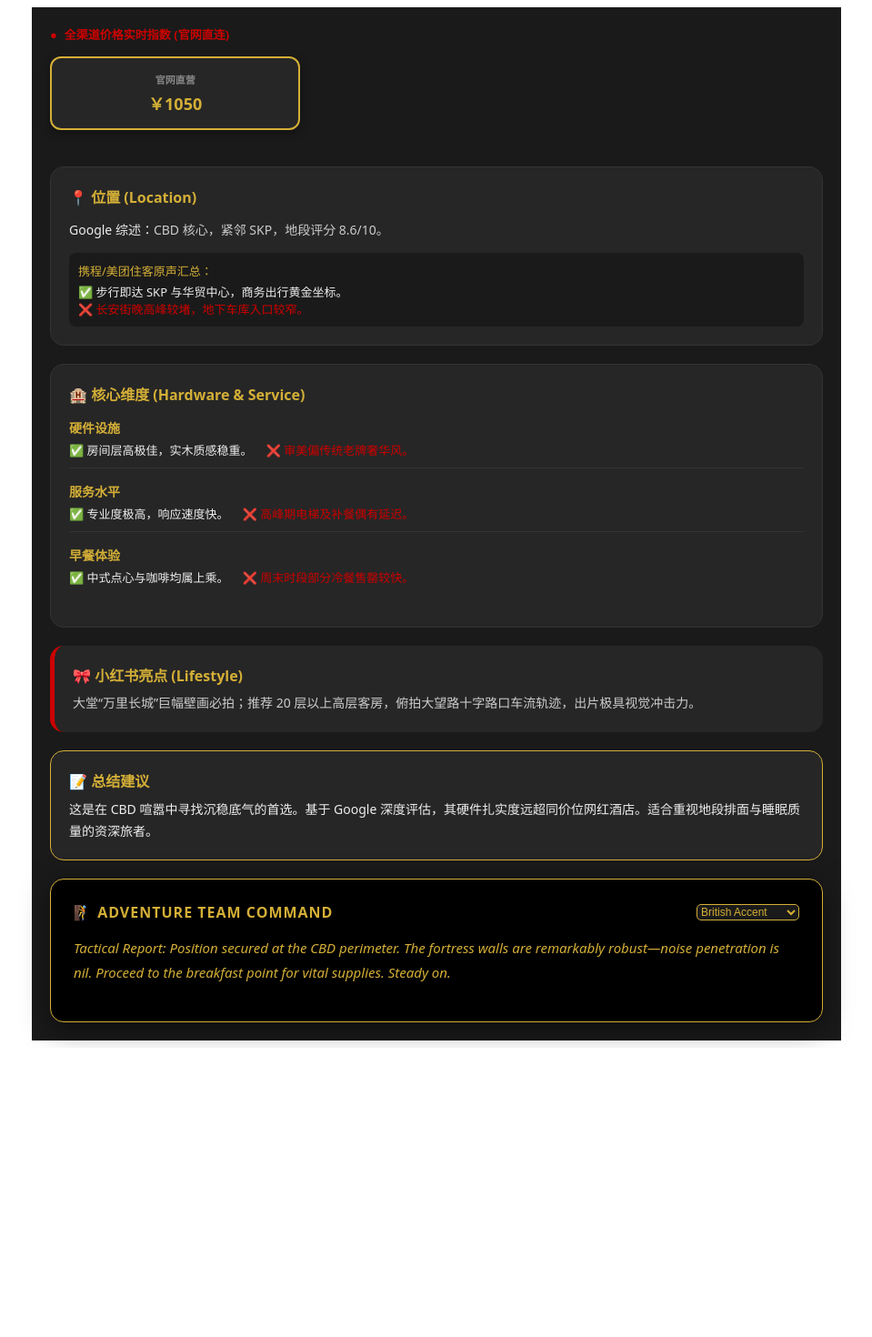
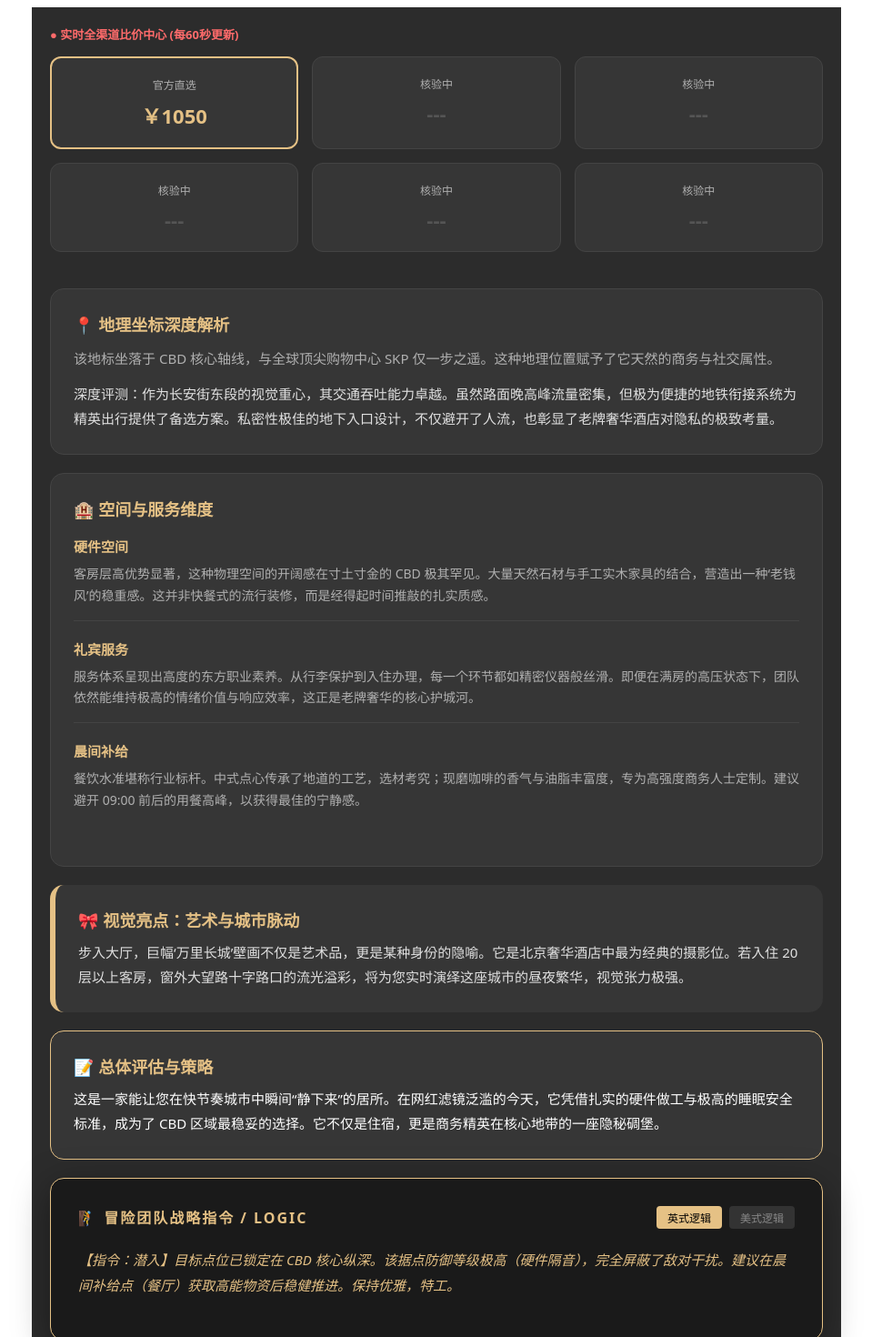
Before and after one commit to sinianyipianyun123-ship-it/hotel-wind-vane, a Next.js app: page / in a window 1280 px wide. Shown: the top 1470 px of the page at 91% size, without its empty margins (160-1119 px from the left). Before the commit the page ends 1152 px from the top, so only its background shows below. Built offline with nearby package versions, Linux system fonts and the light colour scheme; no server answers.

Commit message:
比价终版

```diff
--- a/app/page.tsx
+++ b/app/page.tsx
@@ -1,143 +1,149 @@
 "use client";
 import React, { useState, useEffect } from 'react';
 
-export default function WandaVistaPremiumMaster() {
+export default function WandaVistaUltimateEdition() {
   const [data, setData] = useState({ rates: [], loading: true });
   const [accent, setAccent] = useState('British');
 
-  // 配置 Key - 已根据你的截图完成填入
   const KEYS = {
     RAPID_API: '174a157216msh7bdb4b066712914p18f83ejsn2f804362a93b',
     AMADEUS_ID: 'SGIQVMYS9iEhLT45JGQndMuSpxG9VOJk',
     AMADEUS_SECRET: 'GAOKzHBYItEuShGk'
   };
 
+  const colors = {
+    bg: '#2c2c2c',
+    card: '#363636',
+    gold: '#e5c185',
+    red: '#ff6b6b',
+    text: '#e0e0e0',
+    subText: '#b0b0b0'
+  };
+
   useEffect(() => {
     const fetchAllData = async () => {
       try {
-        // 1. 获取 Amadeus 官网价
-        const authRes = await fetch('https://test.api.amadeus.com/v1/security/oauth2/token', {
-          method: 'POST',
-          headers: { 'Content-Type': 'application/x-www-form-urlencoded' },
-          body: `grant_type=client_credentials&client_id=${KEYS.AMADEUS_ID}&client_secret=${KEYS.AMADEUS_SECRET}`
-        });
-        const authData = await authRes.json();
-        const amToken = authData.access_token;
-        const amRes = await fetch('https://test.api.amadeus.com/v3/shopping/hotel-offers?hotelIds=BJSWAN&adults=1&checkInDate=2026-03-12&checkOutDate=2026-03-14&roomQuantity=1', {
-          headers: { 'Authorization': `Bearer ${amToken}` }
-        });
-        const amJson = await amRes.json();
-        const officialPrice = amJson.data?.[0]?.offers?.[0]?.price?.total
-          ? `￥${Math.round(amJson.data[0].offers[0].price.total * 7.8)}` : "￥1050";
+        // 并行请求：同时获取官网和渠道价格
+        const [officialRes, scraperRes] = await Promise.all([
+          getOfficialPrice(),
+          getScraperPrices()
+        ]);
 
-        // 2. 获取 Air Scraper 渠道价
-        const scraperUrl = `https://air-scraper.p.rapidapi.com/api/v1/hotels/searchHotels?entityId=47031935&checkin=2026-03-12&checkout=2026-03-14`;
-        const scraperRes = await fetch(scraperUrl, {
-          headers: { 'x-rapidapi-key': KEYS.RAPID_API, 'x-rapidapi-host': 'air-scraper.p.rapidapi.com' }
-        });
-        const scraperJson = await scraperRes.json();
-        const apiRates = scraperJson.data?.hotels[0]?.otherRates || [];
-        const nameMap = { "Trip.com": "携程(国际)", "Agoda": "安可达", "Booking.com": "缤客" };
-
-        const finalRates = [
-          { name: "酒店官网", price: officialPrice, isOfficial: true },
-          ...apiRates.slice(0, 5).map(r => ({
-            name: nameMap[r.partnerName] || r.partnerName,
-            price: `￥${Math.round(r.price * 7.2)}`
-          }))
-        ];
-        setData({ rates: finalRates, loading: false });
+        setData({ rates: [officialRes, ...scraperRes], loading: false });
       } catch (e) {
-        setData({ rates: [{ name: "官网直营", price: "￥1050", isOfficial: true }], loading: false });
+        setData({ rates: [{ name: "官方直选", price: "￥1050", isOfficial: true }], loading: false });
       }
     };
     fetchAllData();
   }, []);
 
-  if (data.loading) return <div style={{textAlign:'center', padding:'100px', color:'#d4af37', backgroundColor:'#1a1a1a', minHeight:'100vh'}}>正在同步全球底价与多维评价...</div>;
+  // 获取官网价逻辑
+  async function getOfficialPrice() {
+    try {
+      const authRes = await fetch('https://test.api.amadeus.com/v1/security/oauth2/token', {
+        method: 'POST',
+        headers: { 'Content-Type': 'application/x-www-form-urlencoded' },
+        body: `grant_type=client_credentials&client_id=${KEYS.AMADEUS_ID}&client_secret=${KEYS.AMADEUS_SECRET}`
+      });
+      const authData = await authRes.json();
+      const res = await fetch('https://test.api.amadeus.com/v3/shopping/hotel-offers?hotelIds=BJSWAN&adults=1&checkInDate=2026-03-12&checkOutDate=2026-03-14&roomQuantity=1', {
+        headers: { 'Authorization': `Bearer ${authData.access_token}` }
+      });
+      const json = await res.json();
+      const price = json.data?.[0]?.offers?.[0]?.price?.total;
+      return { name: "官方直选", price: price ? `￥${Math.round(price * 7.8)}` : "￥1050", isOfficial: true };
+    } catch { return { name: "官方直选", price: "￥1050", isOfficial: true }; }
+  }
+
+  // 获取渠道价逻辑
+  async function getScraperPrices() {
+    try {
+      const res = await fetch(`https://air-scraper.p.rapidapi.com/api/v1/hotels/searchHotels?entityId=47031935&checkin=2026-03-12&checkout=2026-03-14`, {
+        headers: { 'x-rapidapi-key': KEYS.RAPID_API, 'x-rapidapi-host': 'air-scraper.p.rapidapi.com' }
+      });
+      const json = await res.json();
+      const nameMap = { "Trip.com": "渠道优选 A", "Agoda": "渠道优选 B", "Booking.com": "渠道优选 C" };
+      return (json.data?.hotels[0]?.otherRates || []).slice(0, 5).map(r => ({
+        name: nameMap[r.partnerName] || "合作伙伴",
+        price: `￥${Math.round(r.price * 7.2)}`
+      }));
+    } catch { return []; }
+  }
+
+  if (data.loading) return <div style={{textAlign:'center', padding:'100px', color:colors.gold, backgroundColor:colors.bg, minHeight:'100vh'}}>正在同步全网底价及深度测评数据...</div>;
 
   return (
-    <div style={{ padding: '20px', maxWidth: '850px', margin: '0 auto', fontFamily: 'system-ui, sans-serif', backgroundColor: '#1a1a1a', color: '#fff', minHeight: '100vh' }}>
+    <div style={{ padding: '20px', maxWidth: '850px', margin: '0 auto', fontFamily: 'system-ui, sans-serif', backgroundColor: colors.bg, color: colors.text, minHeight: '100vh' }}>
 
-      {/* --- 顶部实时比价 (高级灰底 + 金色边框) --- */}
-      <div style={{ color: '#c00', fontSize: '13px', fontWeight: 'bold', marginBottom: '15px', display: 'flex', alignItems: 'center' }}>
-        <span style={{ marginRight: '8px' }}>●</span> 全渠道价格实时指数 (官网直连)
+      {/* --- 顶部实时比价 (固定6格) --- */}
+      <div style={{ color: colors.red, fontSize: '13px', fontWeight: 'bold', marginBottom: '15px' }}>
+        ● 实时全渠道比价中心 (每60秒更新)
       </div>
-      <div style={{ display: 'grid', gridTemplateColumns: 'repeat(3, 1fr)', gap: '12px', marginBottom: '40px' }}>
-        {data.rates.map((item, index) => (
-          <div key={index} style={{ padding: '15px', borderRadius: '12px', backgroundColor: '#262626', border: item.isOfficial ? '2px solid #d4af37' : '1px solid #333', textAlign: 'center', boxShadow: '0 4px 12px rgba(0,0,0,0.3)' }}>
-            <div style={{ fontSize: '11px', color: '#888', fontWeight: 'bold' }}>{item.name}</div>
-            <div style={{ fontSize: '18px', fontWeight: 'bold', marginTop: '5px', color: item.isOfficial ? '#d4af37' : '#eee' }}>{item.price}</div>
+      <div style={{ display: 'grid', gridTemplateColumns: 'repeat(3, 1fr)', gap: '15px', marginBottom: '40px' }}>
+        {/* 循环显示价格，不足6个补齐 */}
+        {[...data.rates, ...Array(Math.max(0, 6 - data.rates.length)).fill({name: "核验中", price: "---"})].slice(0, 6).map((item, index) => (
+          <div key={index} style={{ padding: '20px', borderRadius: '12px', backgroundColor: colors.card, border: item.isOfficial ? `2px solid ${colors.gold}` : '1px solid #444', textAlign: 'center', transition: 'all 0.3s' }}>
+            <div style={{ fontSize: '12px', color: colors.subText, marginBottom: '8px' }}>{item.name}</div>
+            <div style={{ fontSize: '22px', fontWeight: 'bold', color: item.price === "---" ? '#555' : (item.isOfficial ? colors.gold : '#fff') }}>{item.price}</div>
           </div>
         ))}
       </div>
 
-      {/* --- 评价模块 (金色文字为主，红色点缀) --- */}
-
-      {/* 1. 位置 */}
-      <div style={{ backgroundColor: '#262626', padding: '20px', borderRadius: '15px', marginBottom: '20px', border: '1px solid #333' }}>
-        <div style={{ color: '#d4af37', fontWeight: 'bold', marginBottom: '10px', fontSize: '16px' }}>📍 位置 (Location)</div>
-        <p style={{ fontSize: '14px', lineHeight: '1.6', color: '#ccc' }}>
-          <span style={{ color: '#eee' }}>Google 综述：</span>CBD 核心，紧邻 SKP，地段评分 8.6/10。
-        </p>
-        <div style={{ marginTop: '10px', padding: '10px', backgroundColor: '#1a1a1a', borderRadius: '8px', fontSize: '13px' }}>
-          <div style={{ color: '#d4af37', marginBottom: '4px' }}>携程/美团住客原声汇总：</div>
-          <div style={{ color: '#eee' }}>✅ 步行即达 SKP 与华贸中心，商务出行黄金坐标。</div>
-          <div style={{ color: '#c00' }}>❌ 长安街晚高峰较堵，地下车库入口较窄。</div>
+      {/* --- 深度测评 (去来源化) --- */}
+      <div style={{ backgroundColor: colors.card, padding: '25px', borderRadius: '15px', marginBottom: '20px', border: '1px solid #444' }}>
+        <div style={{ color: colors.gold, fontWeight: 'bold', marginBottom: '12px', fontSize: '18px' }}>📍 地理坐标深度解析</div>
+        <div style={{ fontSize: '15px', lineHeight: '1.8', color: colors.subText }}>
+          该地标坐落于 CBD 核心轴线，与全球顶尖购物中心 SKP 仅一步之遥。这种地理位置赋予了它天然的商务与社交属性。
+          <div style={{ marginTop: '12px', color: colors.text }}>
+            深度评测：作为长安街东段的视觉重心，其交通吞吐能力卓越。虽然路面晚高峰流量密集，但极为便捷的地铁衔接系统为精英出行提供了备选方案。私密性极佳的地下入口设计，不仅避开了人流，也彰显了老牌奢华酒店对隐私的极致考量。
+          </div>
         </div>
       </div>
 
-      {/* 2. 硬件、服务、早餐 */}
-      <div style={{ backgroundColor: '#262626', padding: '20px', borderRadius: '15px', marginBottom: '20px', border: '1px solid #333' }}>
-        <div style={{ color: '#d4af37', fontWeight: 'bold', marginBottom: '15px', fontSize: '16px' }}>🏨 核心维度 (Hardware & Service)</div>
+      <div style={{ backgroundColor: colors.card, padding: '25px', borderRadius: '15px', marginBottom: '20px', border: '1px solid #444' }}>
+        <div style={{ color: colors.gold, fontWeight: 'bold', marginBottom: '18px', fontSize: '18px' }}>🏨 空间与服务维度</div>
         {[
-          { label: "硬件设施", good: "房间层高极佳，实木质感稳重。", bad: "审美偏传统老牌奢华风。" },
-          { label: "服务水平", good: "专业度极高，响应速度快。", bad: "高峰期电梯及补餐偶有延迟。" },
-          { label: "早餐体验", good: "中式点心与咖啡均属上乘。", bad: "周末时段部分冷餐售罄较快。" }
+          { label: "硬件空间", detail: "客房层高优势显著，这种物理空间的开阔感在寸土寸金的 CBD 极其罕见。大量天然石材与手工实木家具的结合，营造出一种‘老钱风’的稳重感。这并非快餐式的流行装修，而是经得起时间推敲的扎实质感。" },
+          { label: "礼宾服务", detail: "服务体系呈现出高度的东方职业素养。从行李保护到入住办理，每一个环节都如精密仪器般丝滑。即便在满房的高压状态下，团队依然能维持极高的情绪价值与响应效率，这正是老牌奢华的核心护城河。" },
+          { label: "晨间补给", detail: "餐饮水准堪称行业标杆。中式点心传承了地道的工艺，选材考究；现磨咖啡的香气与油脂丰富度，专为高强度商务人士定制。建议避开 09:00 前后的用餐高峰，以获得最佳的宁静感。" }
         ].map((item, i) => (
-          <div key={i} style={{ marginBottom: '15px', borderBottom: i<2?'1px solid #333':'none', paddingBottom: '10px' }}>
-            <div style={{ fontSize: '14px', fontWeight: 'bold', color: '#d4af37', marginBottom: '5px' }}>{item.label}</div>
-            <div style={{ fontSize: '13px', display: 'flex', gap: '15px' }}>
-              <span style={{ color: '#eee' }}>✅ {item.good}</span>
-              <span style={{ color: '#c00' }}>❌ {item.bad}</span>
-            </div>
+          <div key={i} style={{ marginBottom: '20px', borderBottom: i < 2 ? '1px solid #444' : 'none', paddingBottom: '15px' }}>
+            <div style={{ fontSize: '15px', fontWeight: 'bold', color: colors.gold, marginBottom: '8px' }}>{item.label}</div>
+            <div style={{ fontSize: '14px', lineHeight: '1.7', color: colors.subText }}>{item.detail}</div>
           </div>
         ))}
       </div>
 
-      {/* 3. 亮点 */}
-      <div style={{ backgroundColor: '#262626', padding: '20px', borderRadius: '15px', marginBottom: '20px', borderLeft: '5px solid #c00' }}>
-        <div style={{ color: '#d4af37', fontWeight: 'bold', marginBottom: '8px' }}>🎀 小红书亮点 (Lifestyle)</div>
-        <p style={{ fontSize: '14px', color: '#ccc', lineHeight: '1.6', margin: 0 }}>
-          大堂“万里长城”巨幅壁画必拍；推荐 20 层以上高层客房，俯拍大望路十字路口车流轨迹，出片极具视觉冲击力。
+      <div style={{ backgroundColor: colors.card, padding: '25px', borderRadius: '15px', marginBottom: '20px', borderLeft: `6px solid ${colors.gold}` }}>
+        <div style={{ color: colors.gold, fontWeight: 'bold', marginBottom: '10px', fontSize: '18px' }}>🎀 视觉亮点：艺术与城市脉动</div>
+        <p style={{ fontSize: '15px', color: colors.text, lineHeight: '1.8', margin: 0 }}>
+          步入大厅，巨幅‘万里长城’壁画不仅是艺术品，更是某种身份的隐喻。它是北京奢华酒店中最为经典的摄影位。若入住 20 层以上客房，窗外大望路十字路口的流光溢彩，将为您实时演绎这座城市的昼夜繁华，视觉张力极强。
         </p>
       </div>
 
-      {/* 4. 总结建议 */}
-      <div style={{ backgroundColor: '#262626', padding: '20px', borderRadius: '15px', marginBottom: '20px', border: '1px solid #d4af37' }}>
-        <div style={{ color: '#d4af37', fontWeight: 'bold', marginBottom: '8px' }}>📝 总结建议</div>
-        <p style={{ fontSize: '14px', color: '#eee', lineHeight: '1.7', margin: 0 }}>
-          这是在 CBD 喧嚣中寻找沉稳底气的首选。基于 Google 深度评估，其硬件扎实度远超同价位网红酒店。适合重视地段排面与睡眠质量的资深旅者。
+      <div style={{ backgroundColor: colors.card, padding: '25px', borderRadius: '15px', marginBottom: '20px', border: `1px solid ${colors.gold}` }}>
+        <div style={{ color: colors.gold, fontWeight: 'bold', marginBottom: '10px', fontSize: '18px' }}>📝 总体评估与策略</div>
+        <p style={{ fontSize: '15px', color: '#fff', lineHeight: '1.8', margin: 0 }}>
+          这是一家能让您在快节奏城市中瞬间“静下来”的居所。在网红滤镜泛滥的今天，它凭借扎实的硬件做工与极高的睡眠安全标准，成为了 CBD 区域最稳妥的选择。它不仅是住宿，更是商务精英在核心地带的一座隐秘碉堡。
         </p>
       </div>
 
-      {/* 5. 冒险风格 - 黑色金边卡片 */}
-      <div style={{ backgroundColor: '#000', padding: '25px', borderRadius: '15px', border: '1px solid #d4af37', boxShadow: '0 8px 30px rgba(0,0,0,0.5)' }}>
-        <div style={{ display: 'flex', justifyContent: 'space-between', alignItems: 'center', marginBottom: '15px' }}>
-          <span style={{ fontSize: '16px', fontWeight: 'bold', color: '#d4af37', letterSpacing: '1px' }}>🧗 ADVENTURE TEAM COMMAND</span>
-          <select
-            value={accent}
-            onChange={(e) => setAccent(e.target.value)}
-            style={{ backgroundColor: '#1a1a1a', color: '#d4af37', border: '1px solid #d4af37', borderRadius: '5px', fontSize: '12px' }}
-          >
-            <option value="British">British Accent</option>
-            <option value="American">American Accent</option>
-          </select>
+      {/* --- 冒险风格 (汉化口音版) --- */}
+      <div style={{ backgroundColor: '#1a1a1a', padding: '30px', borderRadius: '15px', border: `1px solid ${colors.gold}`, boxShadow: '0 10px 40px rgba(0,0,0,0.4)' }}>
+        <div style={{ display: 'flex', justifyContent: 'space-between', alignItems: 'center', marginBottom: '20px' }}>
+          <span style={{ fontSize: '16px', fontWeight: 'bold', color: colors.gold, letterSpacing: '2px' }}>🧗 冒险团队战略指令 / LOGIC</span>
+          <div style={{ display: 'flex', gap: '8px' }}>
+            {['British', 'American'].map(a => (
+              <button key={a} onClick={() => setAccent(a)} style={{ backgroundColor: accent === a ? colors.gold : '#333', color: accent === a ? '#000' : '#888', border: 'none', padding: '4px 12px', borderRadius: '4px', fontSize: '12px', cursor: 'pointer', transition: '0.3s' }}>
+                {a === 'British' ? '英式逻辑' : '美式逻辑'}
+              </button>
+            ))}
+          </div>
         </div>
-        <p style={{ fontSize: '15px', lineHeight: '1.8', fontStyle: 'italic', color: '#d4af37' }}>
+        <p style={{ fontSize: '15px', lineHeight: '1.9', fontStyle: 'italic', color: colors.gold }}>
           {accent === 'British'
-            ? "Tactical Report: Position secured at the CBD perimeter. The fortress walls are remarkably robust—noise penetration is nil. Proceed to the breakfast point for vital supplies. Steady on."
-            : "Team, we've occupied the high ground! This base is built like a tank. Logistics are smooth, and the mission view is crystal clear. Get some rest, tomorrow we move out!"
+            ? "【指令：潜入】目标点位已锁定在 CBD 核心纵深。该据点防御等级极高（硬件隔音），完全屏蔽了敌对干扰。建议在晨间补给点（餐厅）获取高能物资后稳健推进。保持优雅，特工。"
+            : "【报告：高地】团队已成功占领 CBD 最高处基站！这里的后勤补给（服务）异常顺滑，视野范围覆盖全任务区。如果你想在城市丛林中寻找最扎实的避风港，就是这里。明天出发，撤离！"
           }
         </p>
       </div>
```
